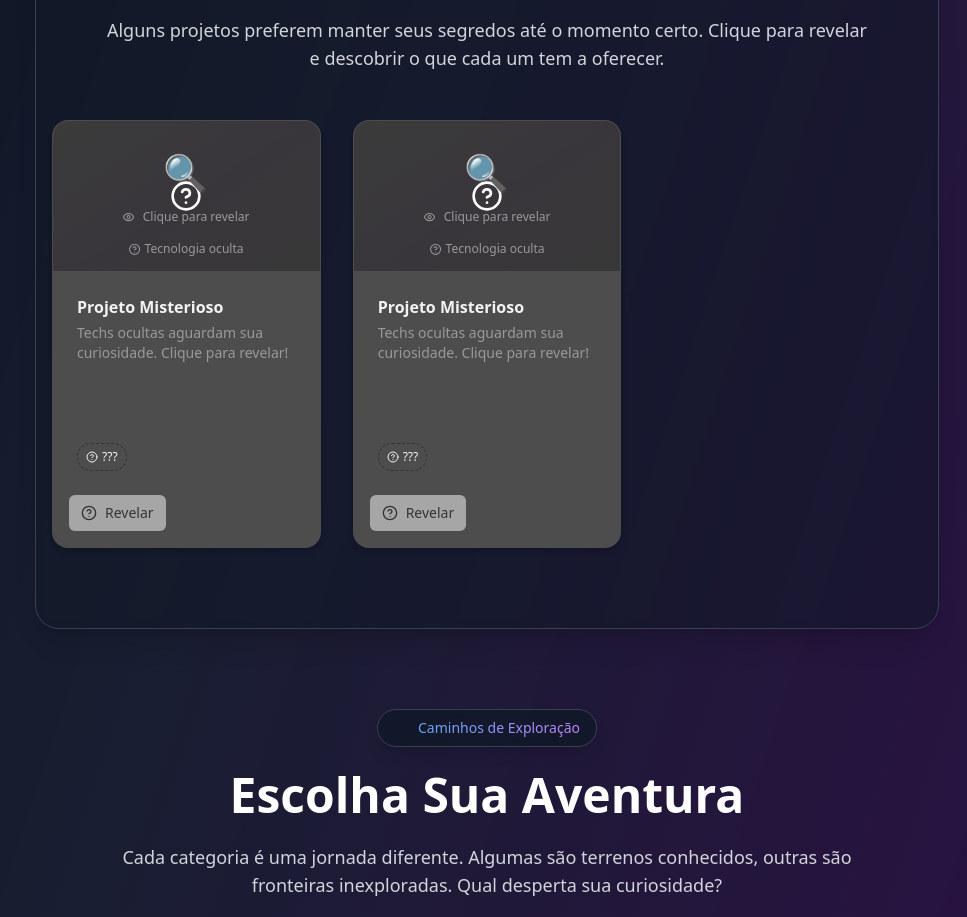
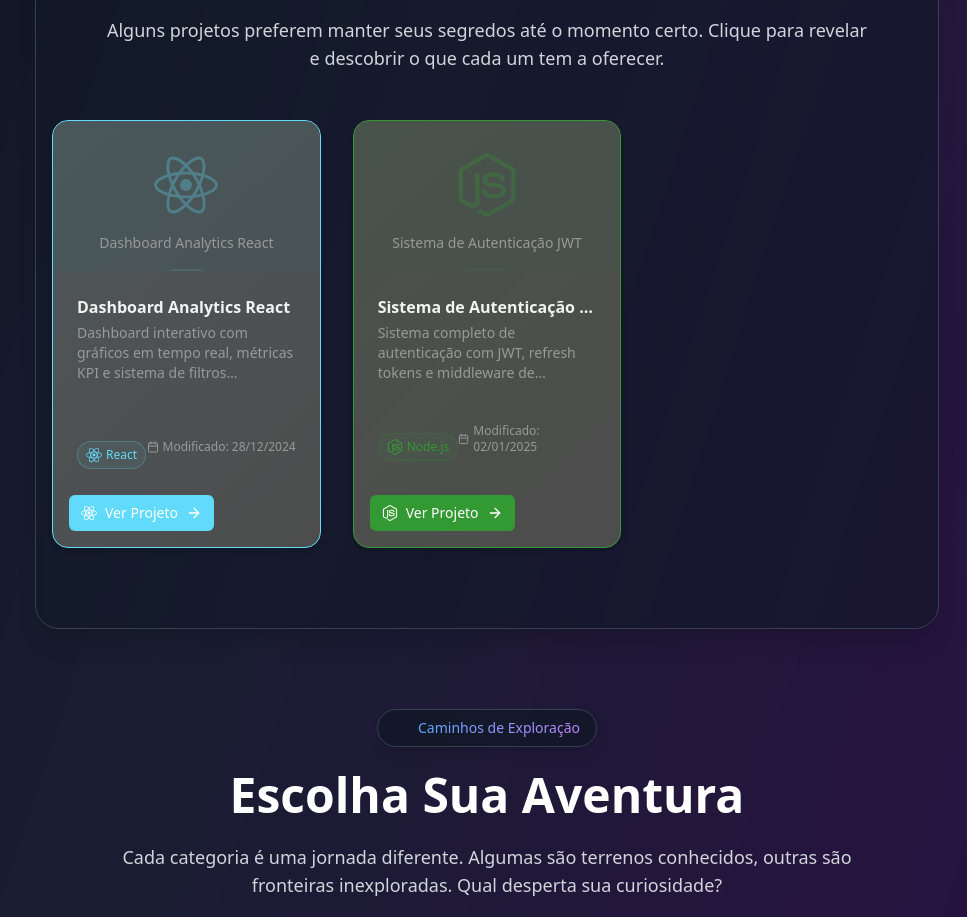
Before and after one commit to ESousa97/aurora-project-view, a React (Vite) app: page / in a window 1280 px wide. Shown: the part 1900-2817 px from the top of the page, without its empty margins (313-1280 px from the left). Built offline with nearby package versions, Linux system fonts and the light colour scheme.

Commit message:
Fix project reveal behavior
Ensure cards in "Território" and "Exploração Completa" sections are not revealed. Reveal cards in the "Mystery" section when they enter the viewport.

```diff
--- a/src/components/project/EnhancedProjectCard.tsx
+++ b/src/components/project/EnhancedProjectCard.tsx
@@ -14,7 +14,7 @@ export const EnhancedProjectCard: React.FC<EnhancedProjectCardProps> = React.mem
 }) => {
   // Custom hooks
   useProjectEngagement(project);
-  const { revealed, langConfig, handleClick } = useProjectCard({
+  const { revealed, langConfig, handleClick, viewportRef } = useProjectCard({
     project,
     variant,
     onDiscover,
@@ -32,6 +32,7 @@ export const EnhancedProjectCard: React.FC<EnhancedProjectCardProps> = React.mem
       langConfig={langConfig}
       index={index}
       onClick={handleClick}
+      viewportRef={viewportRef}
     />
   );
 });
--- a/src/components/project/EnhancedProjectCard/CompactVariant.tsx
+++ b/src/components/project/EnhancedProjectCard/CompactVariant.tsx
@@ -11,6 +11,7 @@ export const CompactVariant: React.FC<ProjectCardVariantProps> = ({
   langConfig,
   index,
   onClick,
+  viewportRef, // não usado mas aceito por compatibilidade
 }) => {
   const ProjectIcon = langConfig.icon;
 
--- a/src/components/project/EnhancedProjectCard/DefaultVariant.tsx
+++ b/src/components/project/EnhancedProjectCard/DefaultVariant.tsx
@@ -14,9 +14,11 @@ export const DefaultVariant: React.FC<ProjectCardVariantProps> = ({
   langConfig,
   index,
   onClick,
+  viewportRef,
 }) => {
   return (
     <motion.div
+      ref={viewportRef}
       initial={{ opacity: 0, y: 20 }}
       animate={{ opacity: 1, y: 0 }}
       transition={{ delay: index * 0.05, type: 'spring' }}
--- a/src/components/project/EnhancedProjectCard/FeaturedVariant.tsx
+++ b/src/components/project/EnhancedProjectCard/FeaturedVariant.tsx
@@ -14,6 +14,7 @@ export const FeaturedVariant: React.FC<ProjectCardVariantProps> = ({
   langConfig,
   index,
   onClick,
+  viewportRef, // não usado mas aceito por compatibilidade
 }) => {
   return (
     <motion.div
--- a/src/components/project/EnhancedProjectCard/types.ts
+++ b/src/components/project/EnhancedProjectCard/types.ts
@@ -16,4 +16,5 @@ export interface ProjectCardVariantProps {
   langConfig: LanguageColor;
   index: number;
   onClick: () => void;
+  viewportRef?: React.RefObject<HTMLDivElement>;
 }
--- a/src/components/project/EnhancedProjectCard/useProjectCard.ts
+++ b/src/components/project/EnhancedProjectCard/useProjectCard.ts
@@ -4,6 +4,7 @@ import { useNavigate } from 'react-router-dom';
 import { toast } from '@/components/ui/sonner';
 import { LANGUAGE_COLORS, LanguageColor } from '@/lib/languageColors';
 import { useRevealedProjects } from '@/hooks/useRevealedProjects';
+import { useViewportReveal } from '@/hooks/useViewportReveal';
 import type { EnhancedProjectCard as EnhancedProjectCardType } from '@/types/enhanced';
 
 interface UseProjectCardProps {
@@ -17,8 +18,8 @@ export const useProjectCard = ({ project, variant, onDiscover, isDiscovered }: U
   const navigate = useNavigate();
   const { revealProject } = useRevealedProjects();
 
-  // Usar isDiscovered do localStorage se disponível, senão usar a lógica padrão
-  const [revealed, setRevealed] = useState(isDiscovered ?? (variant !== 'mystery'));
+  // APENAS cards mystery começam não revelados
+  const [revealed, setRevealed] = useState(variant !== 'mystery' ? true : (isDiscovered ?? false));
 
   // Sincronizar com isDiscovered quando ele mudar (importante para localStorage)
   useEffect(() => {
@@ -52,10 +53,28 @@ export const useProjectCard = ({ project, variant, onDiscover, isDiscovered }: U
     navigate(`/projects/${project.id}`);
   }, [project, revealed, navigate, onDiscover, revealProject]);
 
+  // Auto-reveal no viewport para cards mystery
+  const handleViewportReveal = useCallback(() => {
+    if (variant === 'mystery' && !revealed && project?.id) {
+      setRevealed(true);
+      revealProject(project.id);
+      onDiscover?.(project.id);
+      toast.success(`Descobriu ${project.titulo}!`, { duration: 2000 });
+      console.log('🔍 Auto-revealed project via viewport:', project.id, project.titulo);
+    }
+  }, [variant, revealed, project, revealProject, onDiscover]);
+
+  const viewportRef = useViewportReveal({
+    enabled: variant === 'mystery' && !revealed,
+    onReveal: handleViewportReveal,
+    threshold: 0.4
+  });
+
   return {
     revealed,
     langConfig,
     handleClick,
     ProjectIcon: langConfig.icon,
+    viewportRef,
   };
 };
--- /dev/null
+++ b/src/hooks/useViewportReveal.ts
@@ -0,0 +1,39 @@
+// src/hooks/useViewportReveal.ts
+import { useEffect, useRef } from 'react';
+
+interface UseViewportRevealProps {
+  enabled: boolean;
+  onReveal: () => void;
+  threshold?: number;
+}
+
+export const useViewportReveal = ({ enabled, onReveal, threshold = 0.3 }: UseViewportRevealProps) => {
+  const elementRef = useRef<HTMLDivElement>(null);
+
+  useEffect(() => {
+    if (!enabled || !elementRef.current) return;
+
+    const observer = new IntersectionObserver(
+      (entries) => {
+        entries.forEach((entry) => {
+          if (entry.isIntersecting) {
+            console.log('🔍 Card entered viewport, revealing...');
+            onReveal();
+          }
+        });
+      },
+      {
+        threshold,
+        rootMargin: '50px 0px',
+      }
+    );
+
+    observer.observe(elementRef.current);
+
+    return () => {
+      observer.disconnect();
+    };
+  }, [enabled, onReveal, threshold]);
+
+  return elementRef;
+};
```
